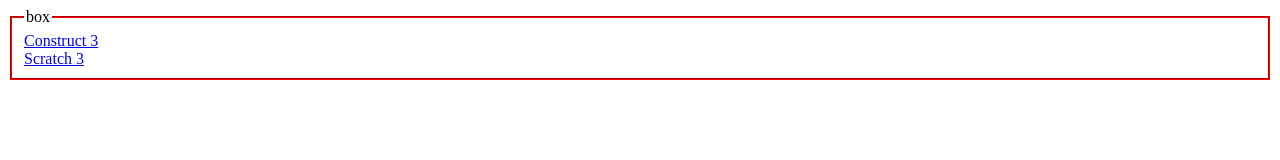
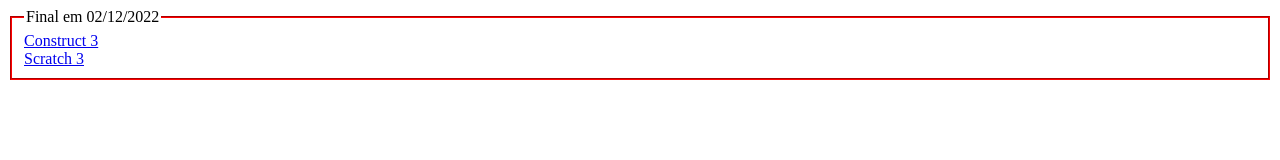
Before and after one commit to wanderson-rigo/programar, a plain HTML site: page index.html in a window 1280 px wide. Drawn offline with Linux system fonts and the light colour scheme.

Commit message:
Update index.html

```diff
--- a/index.html
+++ b/index.html
@@ -9,7 +9,7 @@
 	</head>
 	<body>
 		<fieldset class="field_set">
-    			<legend>box</legend>
+    			<legend>Final em 02/12/2022</legend>
      			<a href="https://editor.construct.net" target="_blank">Construct 3</a><br>
 			<a href="https://scratch.mit.edu/projects/editor/?tutorial=getStarted" target="_blank">Scratch 3</a>
 		</fieldset>
```
